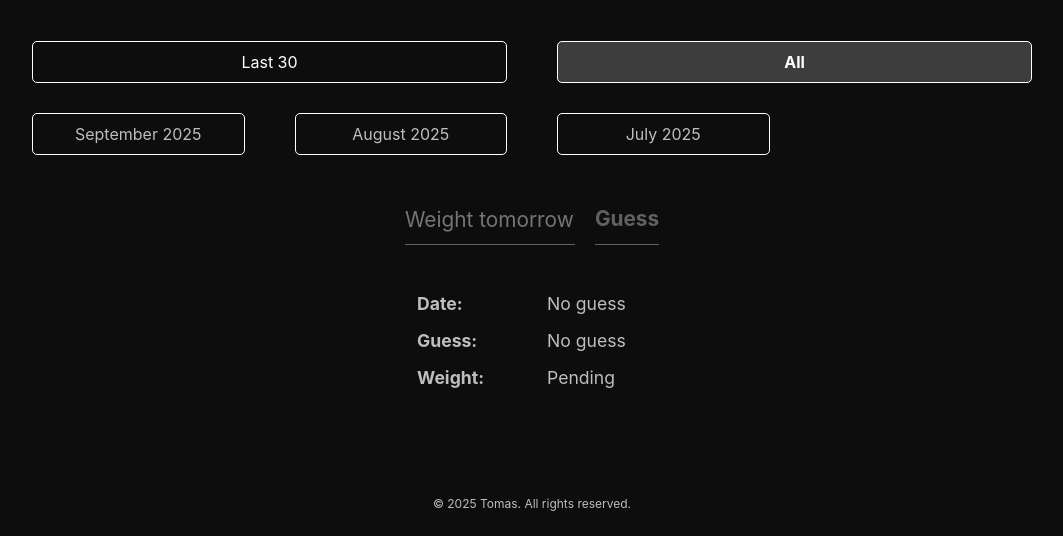
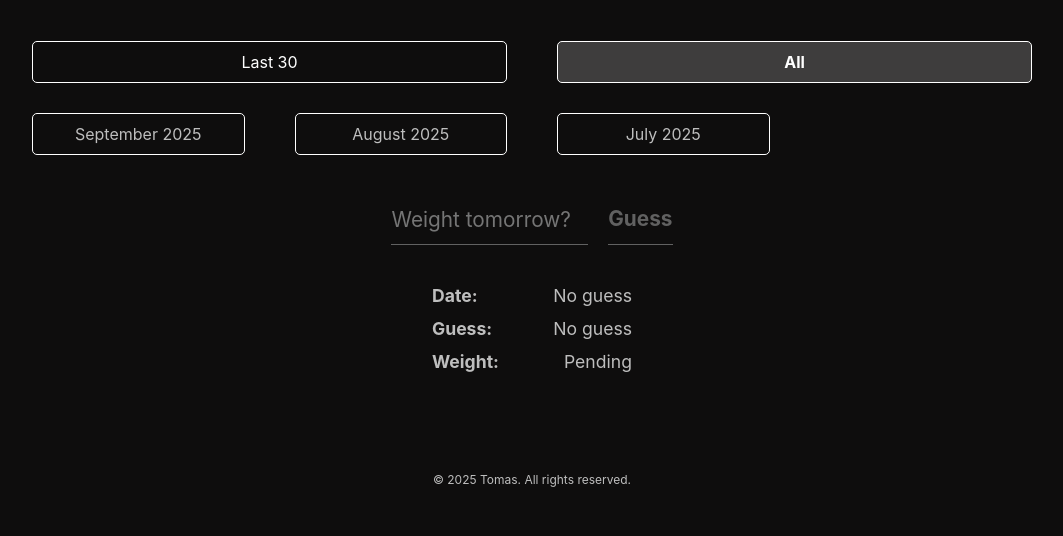
Before and after one commit to Tomas-W/Progress, a Flask app: page /weight in a window 1280 px wide. Shown: the part 783-1319 px from the top of the page, without its empty margins (108-1171 px from the left). After the commit the page ends 1270 px from the top, so only its background shows below. Run offline with Flask 3, Linux system fonts and the light colour scheme; the visitor is signed in with stand-in values (Sample User, id 1).

Commit message:
Fix guess layout

```diff
--- a/static/css/home/guess.css
+++ b/static/css/home/guess.css
@@ -1,3 +1,11 @@
+.weight-guess-wrapper {
+    display: flex;
+    flex-direction: column;
+    align-items: center;
+    margin: 0 auto;
+    max-width: 400px;
+}
+
 .weight-guess-form {
     display: flex;
     flex-direction: row;
@@ -5,7 +13,7 @@
 }
 
 .form-input-field {
-    width: 170px;
+    width: 15ch;
     font-size: 1.3rem;
 }
 
@@ -20,37 +28,35 @@
     font-weight: bold;
 }
 
-.guess-view {
-    display: grid;
-    grid-template-columns: 100px 100px;
-    grid-column-gap: 30px;
-    margin: 8px 0;
+.guess-info-container {
+    display: flex;
+    flex-direction: column;
+    gap: 12px;
+    width: 200px;
+}
+
+.guess-info-row {
+    display: flex;
+    justify-content: space-between;
+    align-items: center;
     font-size: 1.1rem;
 }
 
-.guess-view::before {
-    content: attr(data-label);
+.guess-label {
     font-weight: bold;
     text-align: left;
 }
 
-.guess-view {
-    text-align: left;
-}
-
-.guess-view::before {
-    text-align: left;
-    float: left;
+.guess-value {
+    text-align: right;
 }
 
 @media (max-width: 425px) {
-    .guess-view {
-        grid-template-columns: 110px 110px;
-        grid-column-gap: 15px;
-        margin: 6px 0;
+    .guess-info-row {
         font-size: 0.9rem;
     }
     .form-input-field {
+        width: 15ch;
         font-size: 0.9rem;
     }
     .form-label {
--- a/templates/home/weight_guess.html
+++ b/templates/home/weight_guess.html
@@ -5,8 +5,9 @@
     <script defer src="{{ url_for('static', filename='js/weight.js') }}"></script>
 {% endblock %}
 
+<div class="weight-guess-wrapper">
+
     <form method="POST" action="" novalidate class="weight-guess-form">
-
         <div class="form-item last-form-item">
             <div class="input-error-wrapper">
                 {{ weight_guess_form.weight(class="form-input-field") }}
@@ -23,20 +24,37 @@
         <div class="form-devider">
             {{ weight_guess_form.submit(class="form-btn") }}
         </div>
-
     </form>
 
-<p class="guess-view" data-label="Date:">{{ guess_date if guess_date else "No guess" }}</p>
+    <div class="guess-info-container">
+        <div class="guess-info-row">
+            <div class="guess-label">Date:</div>
+            <div class="guess-value">{{ guess_date if guess_date else "No guess" }}</div>
+        </div>
+
+        <div class="guess-info-row">
+            <div class="guess-label">Guess:</div>
+            <div class="guess-value">
                 {% if guess_color %}
-    <p class="guess-view" data-label="Guess:"><span class="guess-weight-colored" data-color="{{ guess_color }}">{{ guess_weight }}</span></p>
+                    <span class="guess-weight-colored" data-color="{{ guess_color }}">{{ guess_weight }}</span>
                 {% else %}
-    <p class="guess-view" data-label="Guess:">{{ guess_weight if guess_weight else "No guess" }}</p>
+                    {{ guess_weight if guess_weight else "No guess" }}
                 {% endif %}
+            </div>
+        </div>
 
+        <div class="guess-info-row">
+            <div class="guess-label">Weight:</div>
+            <div class="guess-value">
                 {% if guess_result %}
-    <p class="guess-view" data-label="Weight:">{{ guess_result }}</p>
+                    {{ guess_result }}
                 {% else %}
-    <p class="guess-view" data-label="Weight:">Pending</p>
+                    Pending
                 {% endif %}
+            </div>
+        </div>
+    </div>
+
+</div>
 
 {% endblock %}
```
Lines whose indentation alone changed are shown as unchanged.
